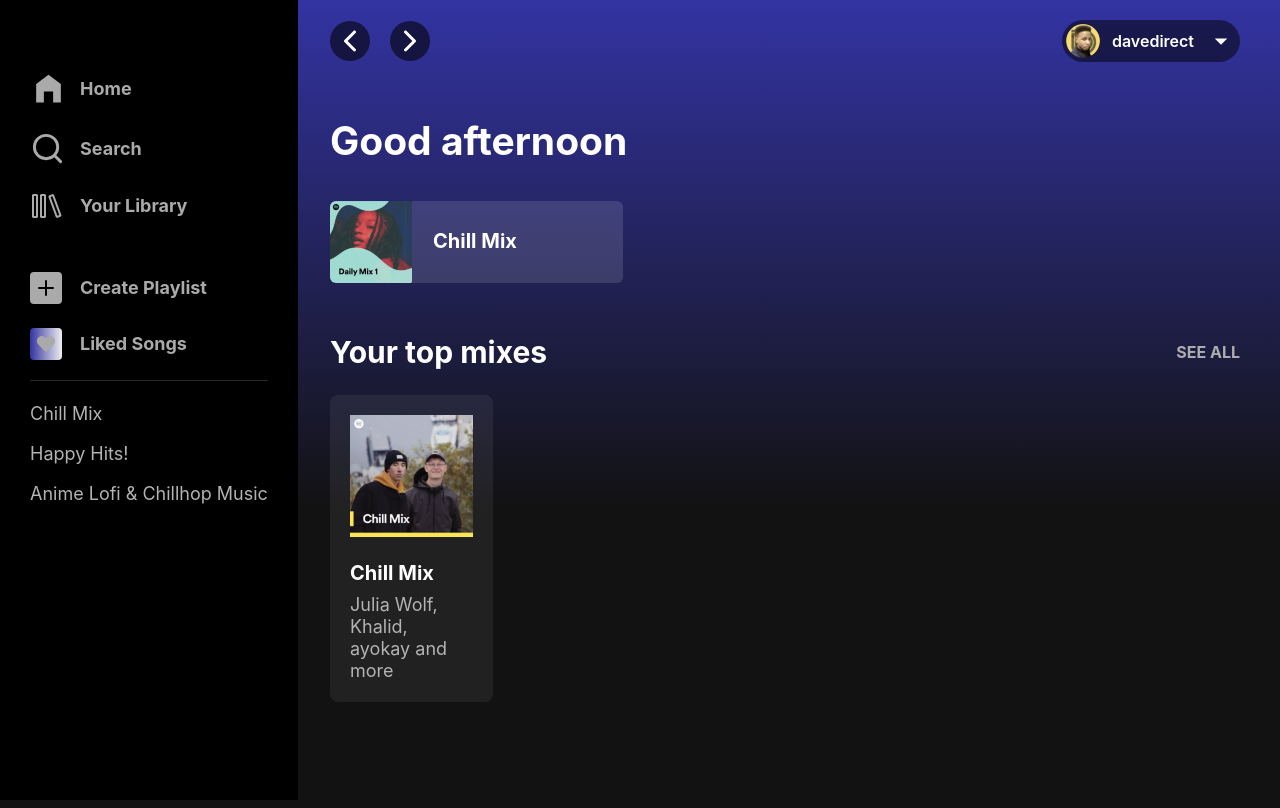
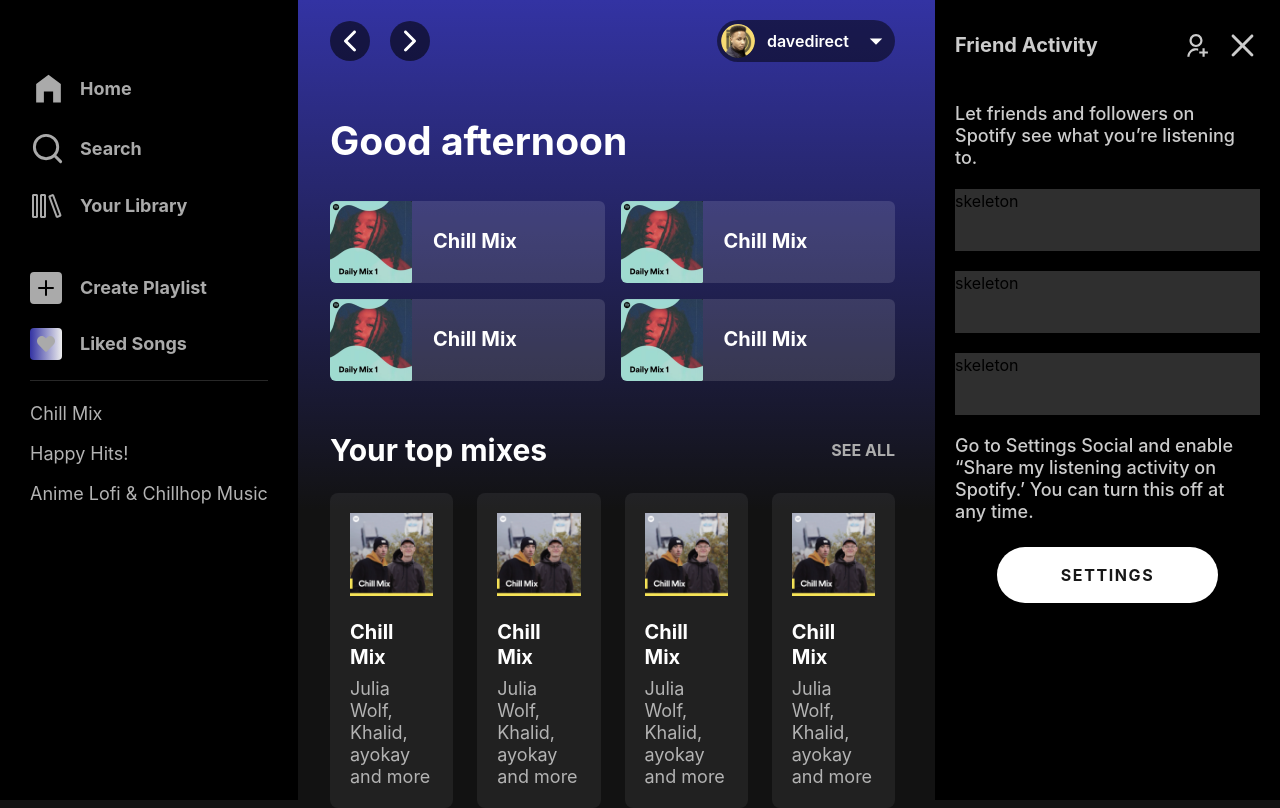
Before and after one commit to KamaProgman/spotify-clone, a React (Create React App) app: page / in a window 1280 px wide. Built offline with nearby package versions, Linux system fonts and the light colour scheme.

Commit message:
creating drawer

```diff
--- a/src/App.jsx
+++ b/src/App.jsx
@@ -1,13 +1,15 @@
 import Aside from "./components/Aside";
 import Header from "./components/Header";
 import HomePage from "./pages/HomePage";
+import Drawer from "./components/Drawer";
 
 const App = () => {
 	return (
 		<div >
-			<div className="flex relative pl-[290px]">
+			<div className="flex relative pl-[290px] pr-[345px]">
 				<div className="h-[510px] w-full absolute z-[-1] left-0 top-0 bg-gradient-to-b from-[#3333A3] to-[#121212]"></div>
 				<Aside />
+				<Drawer />
 				<div className=" flex-1 h-fit px-10">
 					<Header />
 					<main>
--- a/src/components/Aside.jsx
+++ b/src/components/Aside.jsx
@@ -8,22 +8,22 @@ import { FaHeart } from 'react-icons/fa'
 
 const Aside = () => {
    return (
-      <aside className="max-w-[310px] h-[100vh] fixed top-0 left-0 bg-black px-[30px] pt-[70px] flex-1 pb-4">
+      <aside className="max-w-[310px] h-full fixed top-0 left-0 bg-black px-[30px] pt-[70px] flex-1 pb-4">
          <div className="border-b-[1px] bottom-solid border-[#282828] pb-5">
             <div className="flex flex-col gap-6 mb-[50px]">
-               <a href="#" className='flex items-center'>
+               <a href="#" className='flex items-center w-fit'>
                   <div className='w-[50px]'>
                      <MdHomeFilled size='37px' color='#aaaaaa' />
                   </div>
                   <span className='text-[#aaaaaa] text-lg font-bold'>Home</span>
                </a>
-               <a href="#" className='flex items-center'>
+               <a href="#" className='flex items-center w-fit'>
                   <div className='w-[50px]'>
                      <FiSearch size="35px" color='#aaaaaa' />
                   </div>
                   <span className='text-[#aaaaaa] text-lg font-bold'>Search</span>
                </a>
-               <a href="#" className='flex items-center'>
+               <a href="#" className='flex items-center w-fit'>
                   <div className='w-[50px]'>
                      <VscLibrary size="32px" color='#aaaaaa' />
                   </div>
@@ -32,13 +32,13 @@ const Aside = () => {
             </div>
 
             <div className="flex flex-col gap-6">
-               <a href="#" className='flex items-center'>
+               <a href="#" className='flex items-center w-fit'>
                   <div className='w-[50px]'>
                      <BsPlusSquareFill size="32px" color='#aaaaaa' />
                   </div>
                   <span className='text-[#aaaaaa] text-lg font-bold'>Create Playlist</span>
                </a>
-               <a href="#" className='flex items-center'>
+               <a href="#" className='flex items-center w-fit'>
                   <div className='w-[50px]'>
                      <div className="p-[7px] w-fit bg-gradient-to-r from-[#3333A3] to-[#eeeeee] rounded-[4px]">
                         <FaHeart size="18px" color='#aaaaaa' />
--- /dev/null
+++ b/src/components/Drawer.jsx
@@ -0,0 +1,36 @@
+import { useState } from 'react';
+
+import { CgClose } from "react-icons/cg";
+import { RiUserAddLine } from "react-icons/ri";
+
+const Drawer = () => {
+   const [isShown, setIsShown] = useState(false);
+
+   const onShowDrawer = () => {
+      setIsShown(!isShown)
+   }
+
+   return (
+      <div className='max-w-[345px] h-full bg-black fixed right-0 top-0 px-5 py-7'>
+         <div className='flex items-center justify-between'>
+            <h3 className='text-xl text-[#cccccc] font-bold'>Friend Activity</h3>
+            <div className='flex items-center justify-between gap-4'>
+               <button><RiUserAddLine size='26px' color='#cccccc' /></button>
+               <button onClick={() => onShowDrawer()}>
+                  <CgClose size='35px' color='#cccccc' />
+               </button>
+            </div>
+         </div>
+         <p className='text-lg text-[#cccccc] font-medium mt-10'>Let friends and followers on Spotify see what you’re listening to.</p>
+         <div className='flex flex-col gap-5 my-5'>
+            <div className='h-[62px] bg-[#96969650]'>skeleton</div>
+            <div className='h-[62px] bg-[#96969650]'>skeleton</div>
+            <div className='h-[62px] bg-[#96969650]'>skeleton</div>
+         </div>
+         <p className='text-lg text-[#cccccc] font-medium'>Go to Settings  Social and enable “Share my listening activity on Spotify.’ You can turn this off at any time.</p>
+         <button className='block mx-auto py-4 px-16 mt-6 tracking-widest bg-white text-[#171717] font-bold rounded-full'>SETTINGS</button>
+      </div >
+   );
+}
+
+export default Drawer;
--- a/src/components/Header.jsx
+++ b/src/components/Header.jsx
@@ -22,5 +22,4 @@ const Header = () => {
       </header>
    );
 }
-
 export default Header;
--- a/src/components/PlaylistList.jsx
+++ b/src/components/PlaylistList.jsx
@@ -8,7 +8,10 @@ const PlaylistList = () => {
             <h2 className="text-white text-2xl font-bold">Your top mixes</h2>
             <a href="#" className="text-[#ADADAD] text-base font-bold uppercase">See all</a>
          </div>
-         <div className="mt-6 grid grid-cols-5 gap-6">
+         <div className="mt-6 grid grid-cols-4 gap-6">
+            <PlaylistCard />
+            <PlaylistCard />
+            <PlaylistCard />
             <PlaylistCard />
          </div>
       </div>
--- a/src/components/children/PlaylistRec.jsx
+++ b/src/components/children/PlaylistRec.jsx
@@ -2,7 +2,7 @@ import playlist2 from '../../resources/playlist2.png'
 
 const PlaylistRec = () => {
    return (
-      <div className="flex rounded-md overflow-hidden bg-[#ffffff20] w-full max-w-[427px]">
+      <div className="flex rounded-md overflow-hidden bg-[#ffffff20] w-full">
          <img src={playlist2} alt="" />
          <div className="px-[21px] py-{28px} flex items-center justify-center ">
             <p className="font-bold text-xl text-white">Chill Mix</p>
--- a/src/pages/HomePage.jsx
+++ b/src/pages/HomePage.jsx
@@ -6,7 +6,10 @@ const HomePage = () => {
       <section className="max-w-[1340px]">
          <div className="mt-[30px]">
             <h1 className="font-bold text-[39px] text-white mb-[30px]">Good afternoon</h1>
-            <div className="grid grid-cols-3 gap-4">
+            <div className="grid grid-cols-2 md:grid-cols-2 gap-4">
+               <PlaylistRec />
+               <PlaylistRec />
+               <PlaylistRec />
                <PlaylistRec />
             </div>
          </div>
--- a/tailwind.config.js
+++ b/tailwind.config.js
@@ -4,6 +4,13 @@ module.exports = {
 
 	theme: {
 		extend: {},
+		screens: {
+			sm: '480px',
+			md: '768px',
+			lg: '976px',
+			xl: '1440px',
+		},
+
 
 		fontSize: {
 			base: '16px',
```
